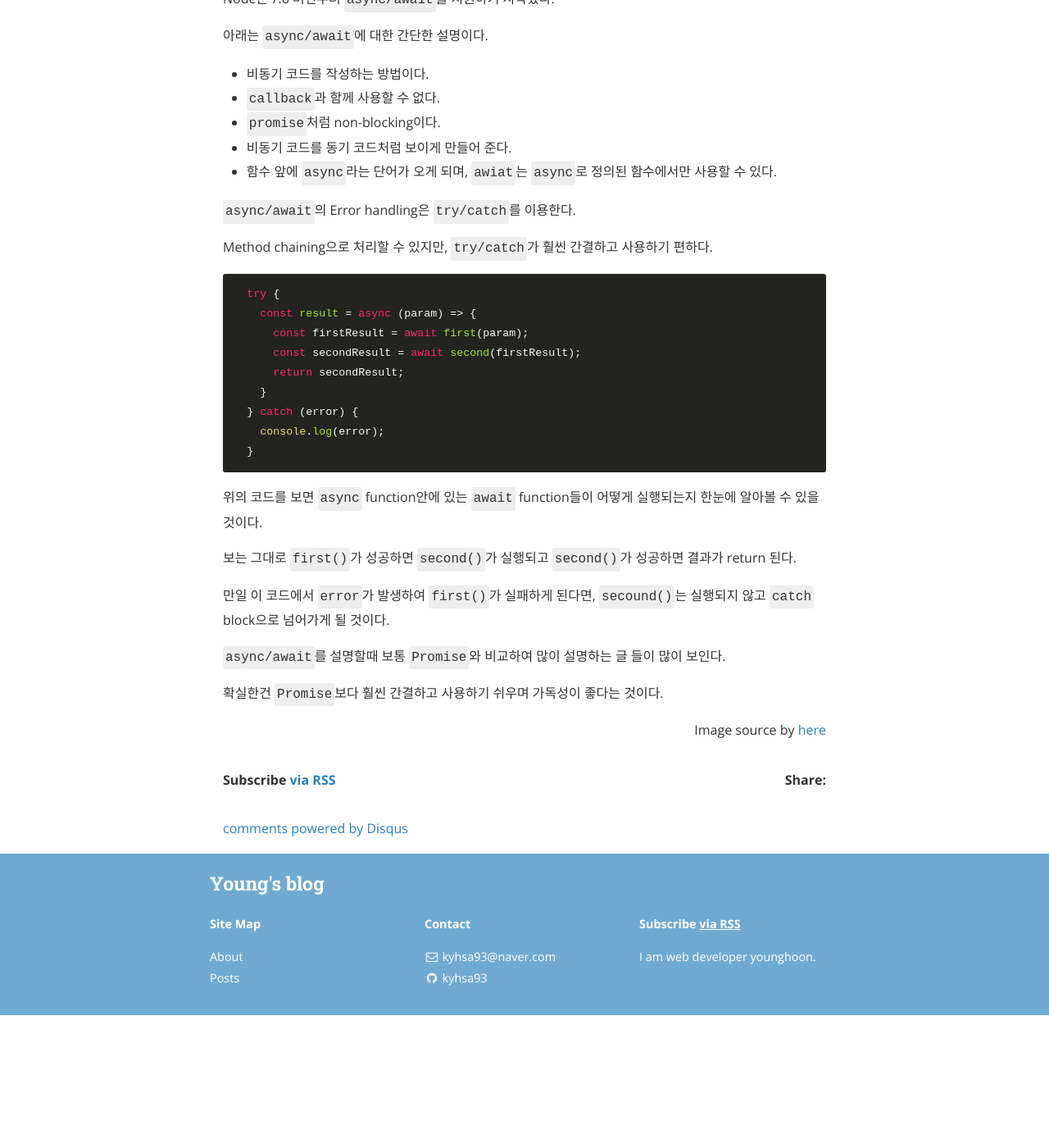
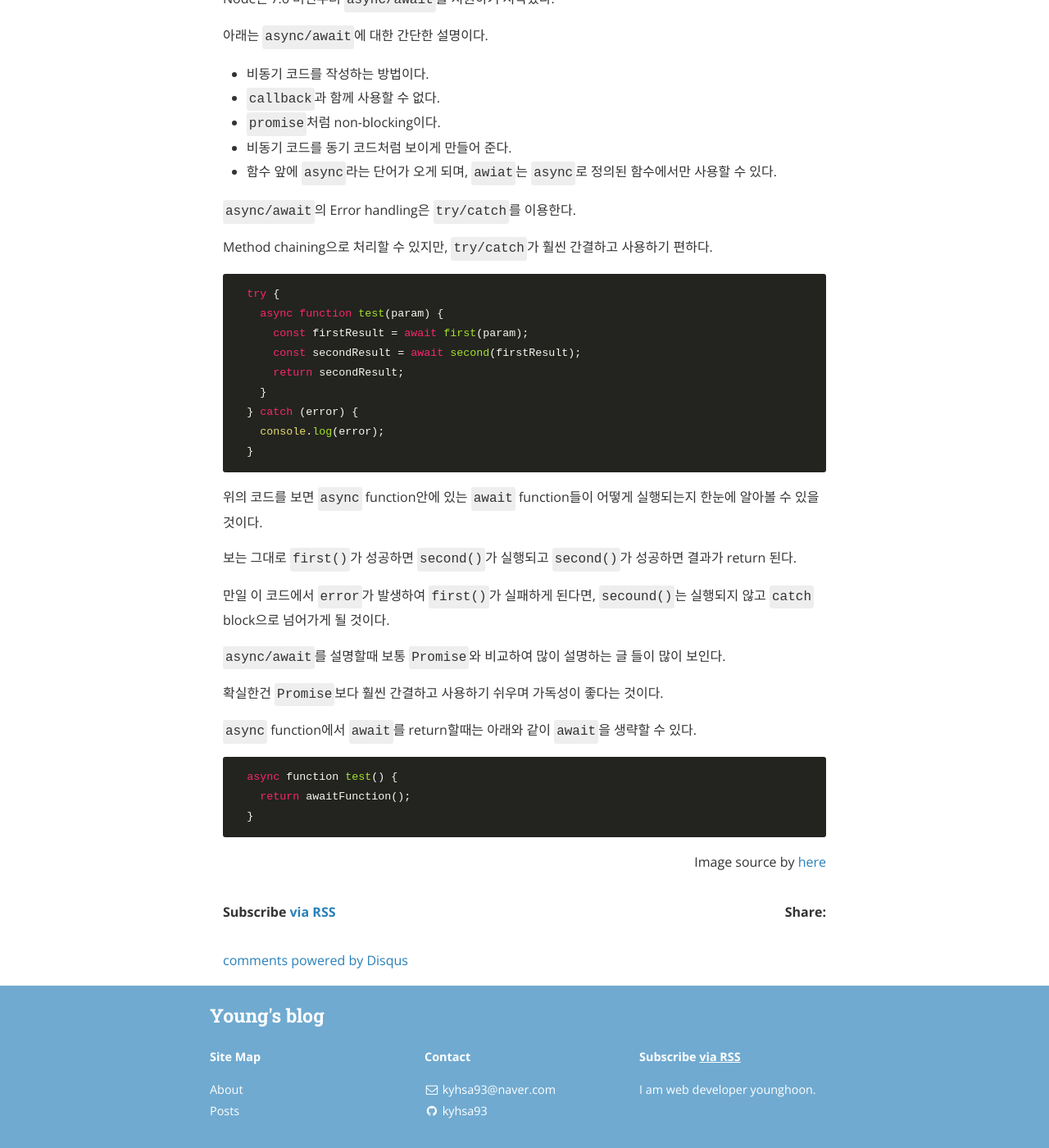
Before and after one commit to kyhsa93/kyhsa93.github.io, a Jekyll site: the page built from _posts/2018-05-04-async-await.md, in a window 1280 px wide and 1400 px high, scrolled down 593 px. Shown: the whole window at 82% size. Built offline with Jekyll 4.4.1, drawn with Linux system fonts in a browser that asks for light colours; nearby versions of some CDN libraries; comment, search, counter and statistics services are not loaded; before the commit the page ends 1831 px from its top, so only the background shows below that.

Commit message:
Modify post

````diff
--- a/_posts/2018-05-04-async-await.md
+++ b/_posts/2018-05-04-async-await.md
@@ -23,7 +23,7 @@ Method chaining으로 처리할 수 있지만, `try/catch`가 훨씬 간결하
 
 ```js
   try {
-    const result = async (param) => {
+    async function test(param) {
       const firstResult = await first(param);
       const secondResult = await second(firstResult);
       return secondResult;
@@ -43,6 +43,14 @@ Method chaining으로 처리할 수 있지만, `try/catch`가 훨씬 간결하
 
 확실한건 `Promise`보다 훨씬 간결하고 사용하기 쉬우며 가독성이 좋다는 것이다.
 
+`async` function에서 `await`를 return할때는 아래와 같이 `await`을 생략할 수 있다.
+
+```js
+  async function test() {
+    return awaitFunction();
+  }
+```
+
 <div style="text-align: right">
   Image source by
   <a href="https://start.jcolemorrison.com/5-tips-and-thoughts-on-async-await-functions/">
````
